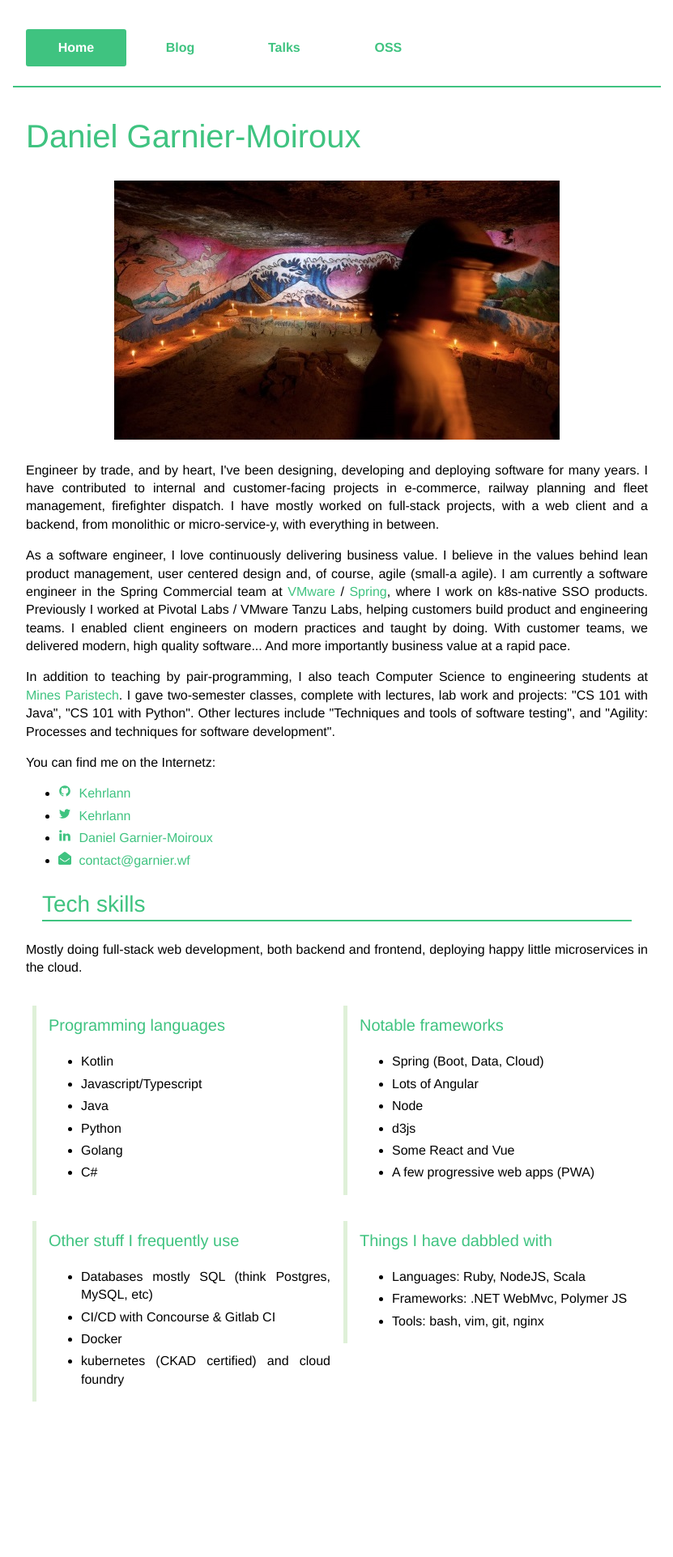
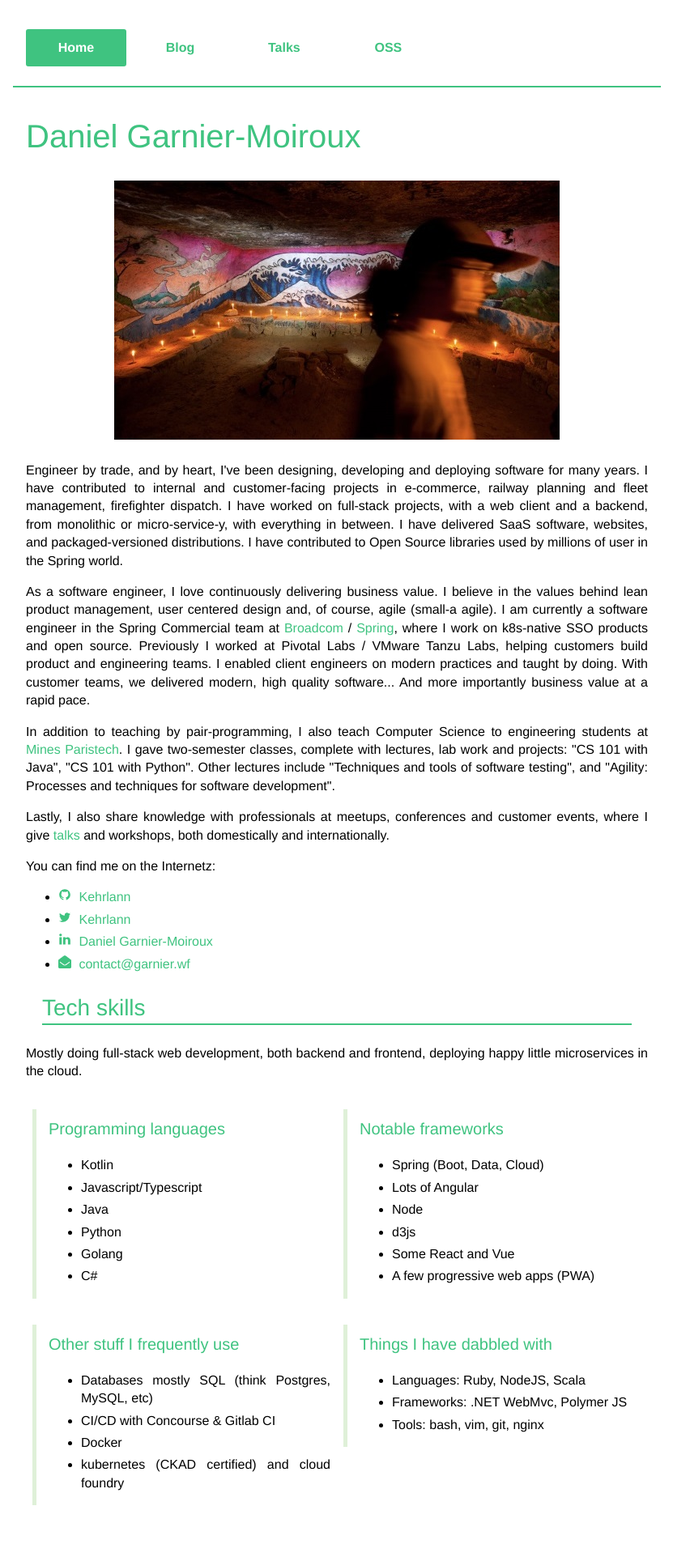
Before and after one commit to Kehrlann/kehrlann.github.io, a Jekyll site: the page built from index.html, in a window 1280 px wide. Shown: the whole page at 81% size, without its empty margins (224-1055 px from the left). Built offline with Jekyll 4.4.1, drawn with Linux system fonts in a browser that asks for light colours; before the commit the page ends 1795 px from its top, so only the background shows below that.

Commit message:
index: improve description

```diff
--- a/index.html
+++ b/index.html
@@ -15,16 +15,18 @@ excerpt:    Daniel Garnier-Moiroux is a software engineer, tinkerer of things
     Engineer by trade, and by heart, I've been designing, developing and deploying
     software for many years. I have contributed to internal and customer-facing projects
     in e-commerce, railway planning and fleet management, firefighter dispatch. I have
-    mostly worked on full-stack projects, with a web client and a backend, from
-    monolithic or micro-service-y, with everything in between.
+    worked on full-stack projects, with a web client and a backend, from monolithic or
+    micro-service-y, with everything in between. I have delivered SaaS software, websites,
+    and packaged-versioned distributions. I have contributed to Open Source libraries
+    used by millions of user in the Spring world.
 </p>
 <p>
     As a software engineer, I love continuously delivering business value. I believe
     in the values behind lean product management, user centered design and, of course,
     agile (small-a agile). I am currently a software engineer in the Spring Commercial
-    team at <a href="https://www.vmware.com/" target="_blank" rel="noopener">VMware</a> /
+    team at <a href="https://tanzu.vmware.com/tanzu" target="_blank" rel="noopener">Broadcom</a> /
     <a href="https://spring.io/" target="_blank" rel="noopener">Spring</a>, where I work
-    on k8s-native SSO products.
+    on k8s-native SSO products and open source.
 
     Previously I worked at Pivotal Labs / VMware Tanzu Labs, helping customers build product
     and engineering teams. I enabled client engineers on modern practices and taught by doing.
@@ -38,6 +40,10 @@ excerpt:    Daniel Garnier-Moiroux is a software engineer, tinkerer of things
     "CS 101 with Java", "CS 101 with Python". Other lectures include
     "Techniques and tools of software testing", and "Agility: Processes and techniques
     for software development".
+</p>
+<p>
+    Lastly, I also share knowledge with professionals at meetups, conferences and customer events,
+    where I give <a href="/talks">talks</a> and workshops, both domestically and internationally.
 </p>
 <p>
     You can find me on the Internetz:
```
